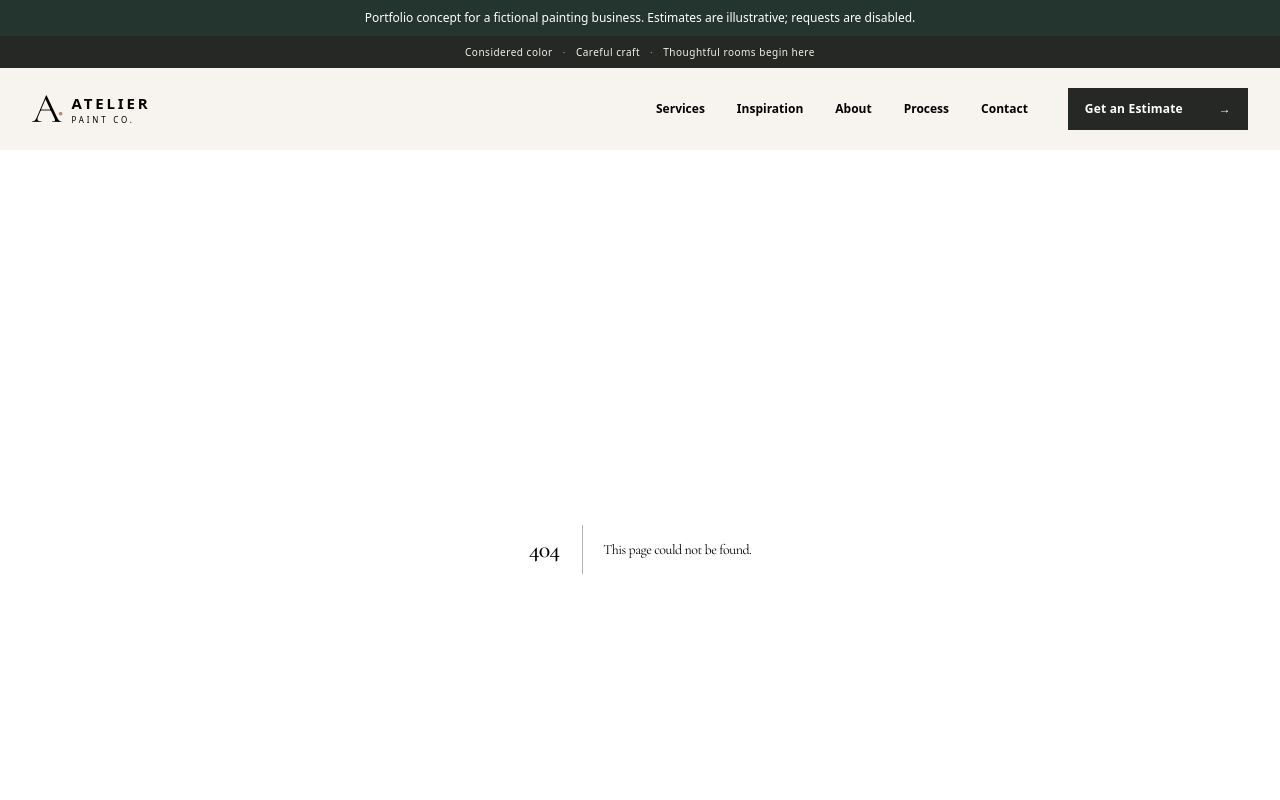
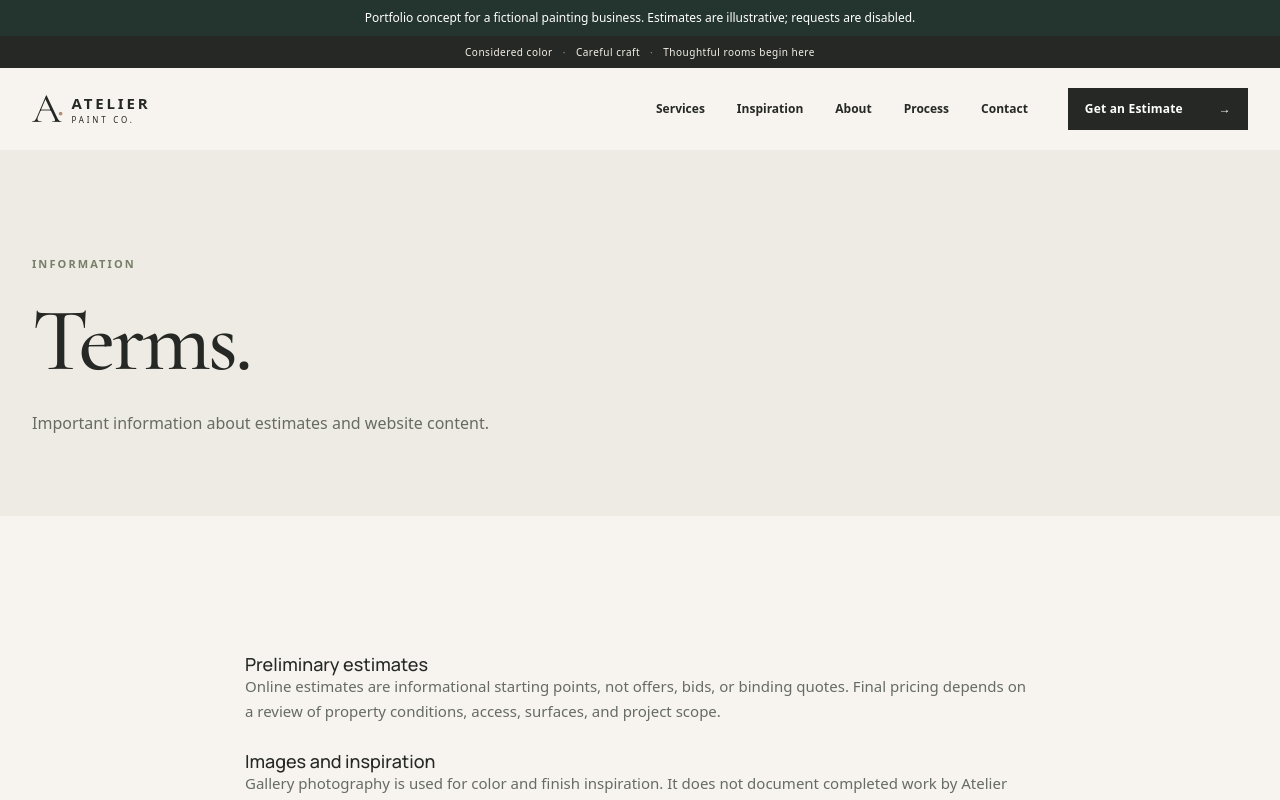
Before and after one commit to Saim1211/Alteir, a Next.js app: page /terms in a window 1280 px wide. Before the commit this address had no page. Shown: the top 800 px of the page. Built offline with nearby package versions, Linux system fonts and the light colour scheme.

Commit message:
Add terms page

```diff
--- /dev/null
+++ b/src/app/terms/page.tsx
@@ -0,0 +1,3 @@
+import type { Metadata } from "next";
+export const metadata:Metadata={title:"Terms"};
+export default function TermsPage(){return <main><section className="page-hero"><div className="wrap"><p className="eyebrow">Information</p><h1>Terms.</h1><p>Important information about estimates and website content.</p></div></section><section className="section"><div className="wrap legal-copy"><h2>Preliminary estimates</h2><p>Online estimates are informational starting points, not offers, bids, or binding quotes. Final pricing depends on a review of property conditions, access, surfaces, and project scope.</p><h2>Images and inspiration</h2><p>Gallery photography is used for color and finish inspiration. It does not document completed work by Atelier Paint Co.</p><h2>Submissions</h2><p>Sending a form does not create a service agreement or booking. No payment is collected through this website.</p></div></section></main>}
```
